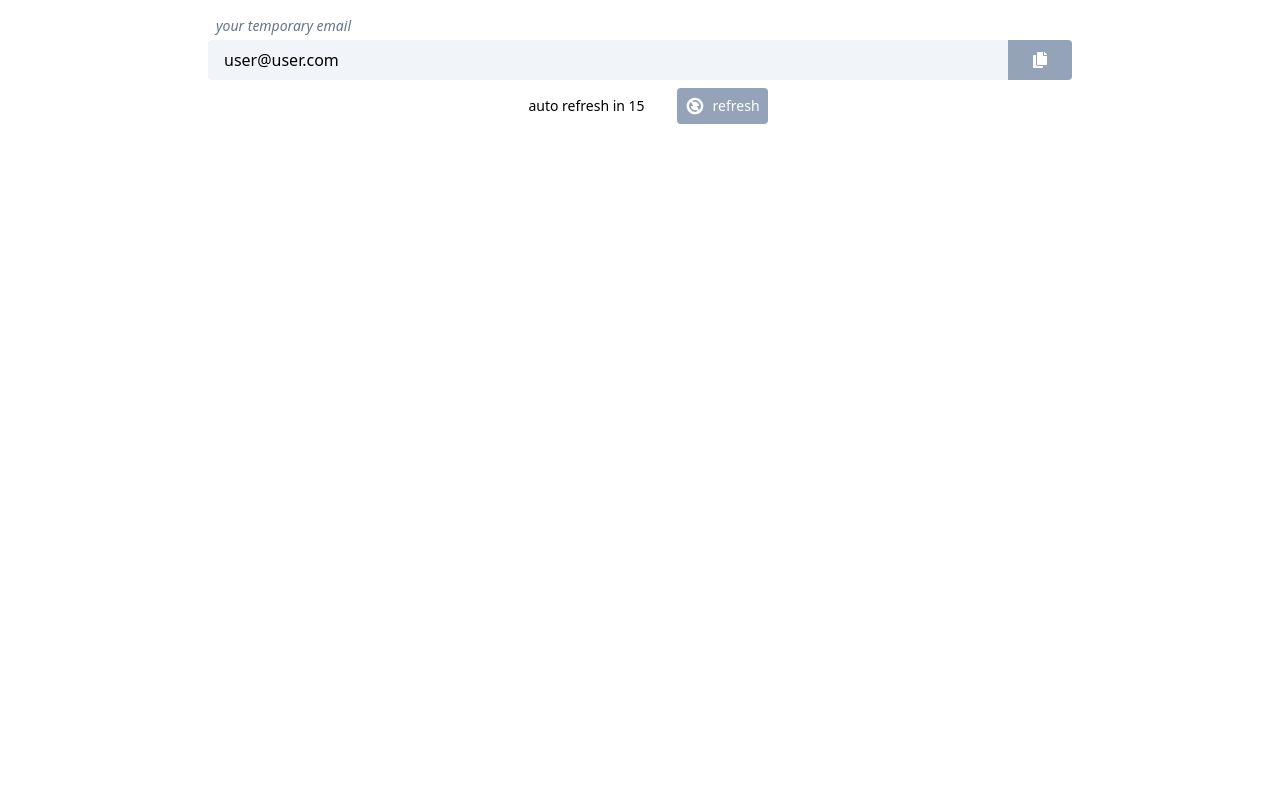
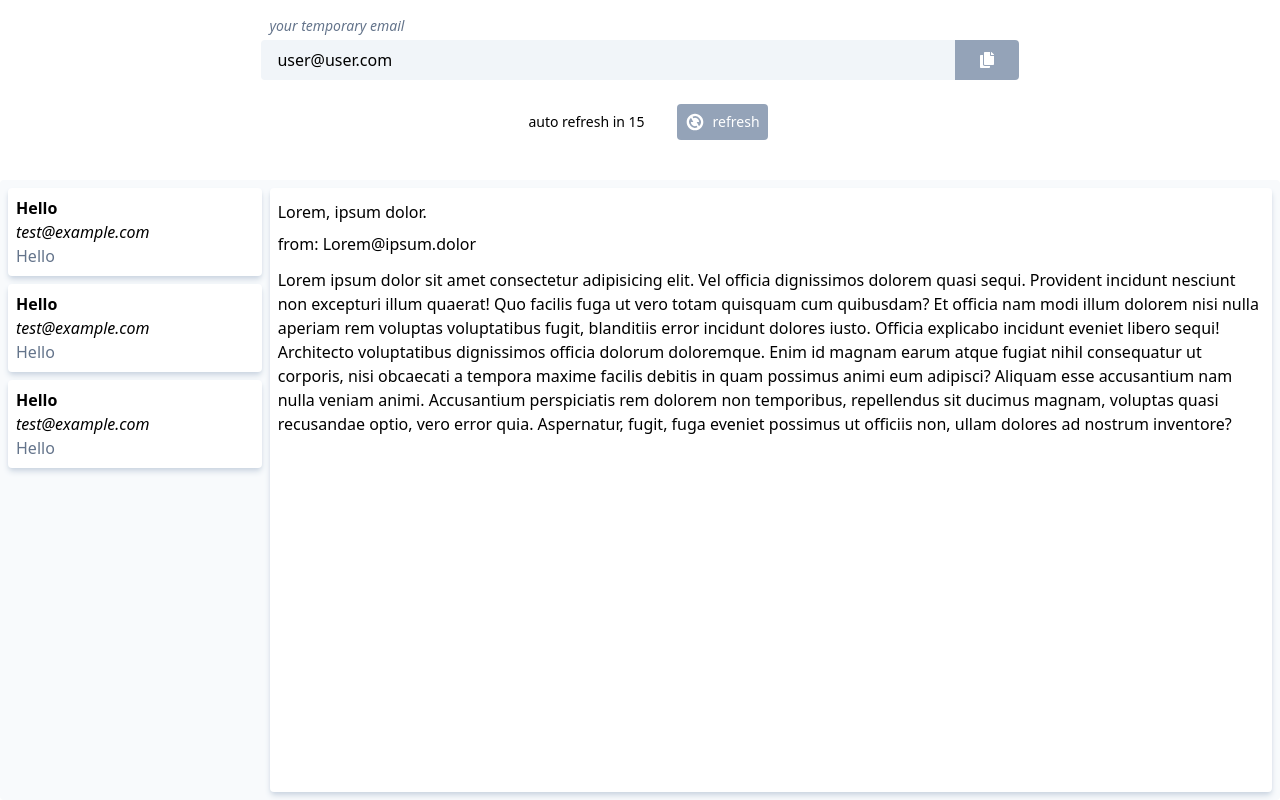
Before and after one commit to mateussousaa/DropMailChallenge, a React (Vite) app: page / in a window 1280 px wide. Built offline with nearby package versions, Linux system fonts and the light colour scheme.

Commit message:
feat: created the inbox component with static data

```diff
--- a/src/components/Header.tsx
+++ b/src/components/Header/index.tsx
@@ -25,7 +25,7 @@ function Header({ emailValue, refreshTime }: HeaderProps) {
             <FaCopy />
           </button>
         </div>
-        <div className="flex flex-wrap items-center justify-center mx-auto">
+        <div className="flex flex-wrap items-center justify-center mx-auto p-4">
           <p className="mx-auto p-4 text-sm font-light">
             auto refresh in
             {' '}
--- /dev/null
+++ b/src/components/Inbox/MailContent/index.tsx
@@ -0,0 +1,17 @@
+import { MailProps } from '../interfaces';
+
+function MailContent({ headerSubject, fromAddr, text }: MailProps) {
+  return (
+    <div className="p-2 flex flex-col flew-wrap break-words">
+      <h1 className="py-1 break-words text-black font">{headerSubject}</h1>
+      <p className="py-1 break-words">
+        from:
+        {' '}
+        <span>{fromAddr}</span>
+      </p>
+      <p className="text-black py-2 break-words">{text}</p>
+    </div>
+  );
+}
+
+export default MailContent;
--- /dev/null
+++ b/src/components/Inbox/MailHeader/index.tsx
@@ -0,0 +1,17 @@
+interface MailProps {
+  headerSubject: string,
+  fromAddr: string,
+  text: string,
+}
+
+function MailHeader({ headerSubject, fromAddr, text }: MailProps) {
+  return (
+    <div className="w-full bg-white rounded p-2 truncate shadow-md shadow-slate-300">
+      <h3 className="font-semibold">{headerSubject}</h3>
+      <span className="italic">{fromAddr}</span>
+      <p className="text-slate-500">{text}</p>
+    </div>
+  );
+}
+
+export default MailHeader;
--- /dev/null
+++ b/src/components/Inbox/index.tsx
@@ -0,0 +1,49 @@
+import { useState } from 'react';
+import { Mail, MailProps } from './interfaces';
+import MailHeader from './MailHeader';
+import MailContent from './MailContent';
+
+interface InboxProps {
+  mails: Mail[],
+}
+
+function Inbox({ mails }: InboxProps) {
+  const [selectedMail, setSelectedMail] = useState<MailProps>({
+    fromAddr: 'Lorem@ipsum.dolor',
+    headerSubject: 'Lorem, ipsum dolor.',
+    text: `Lorem ipsum dolor sit amet consectetur adipisicing elit. Vel officia dignissimos dolorem quasi sequi. Provident incidunt nesciunt non excepturi illum quaerat! Quo facilis fuga ut vero totam quisquam cum quibusdam?
+    Et officia nam modi illum dolorem nisi nulla aperiam rem voluptas voluptatibus fugit, blanditiis error incidunt dolores iusto. Officia explicabo incidunt eveniet libero sequi! Architecto voluptatibus dignissimos officia dolorum doloremque.
+    Enim id magnam earum atque fugiat nihil consequatur ut corporis, nisi obcaecati a tempora maxime facilis debitis in quam possimus animi eum adipisci? Aliquam esse accusantium nam nulla veniam animi.
+    Accusantium perspiciatis rem dolorem non temporibus, repellendus sit ducimus magnam, voluptas quasi recusandae optio, vero error quia. Aspernatur, fugit, fuga eveniet possimus ut officiis non, ullam dolores ad nostrum inventore?`,
+  });
+  return (
+    <div className="w-full bg-slate-50 lg:max-w-7xl flex-1 mx-auto flex p-2 gap-2 rounded">
+      <div className="w-36 sm:w-80 flex flex-col gap-2">
+        {
+        mails.map((mail) => (
+          <MailHeader
+            key={mail.downloadUrl}
+            headerSubject={mail.headerSubject}
+            fromAddr={mail.fromAddr}
+            text={mail.text}
+          />
+        ))
+      }
+      </div>
+      <div className="w-full bg-white rounded shadow-md shadow-slate-300">
+        {
+        selectedMail && (
+        <MailContent
+          headerSubject={selectedMail.headerSubject}
+          fromAddr={selectedMail.fromAddr}
+          text={selectedMail.text}
+        />
+        )
+      }
+      </div>
+    </div>
+
+  );
+}
+
+export default Inbox;
--- /dev/null
+++ b/src/components/Inbox/interfaces/index.tsx
@@ -0,0 +1,15 @@
+export interface Mail {
+  toAddr: string,
+  text: string,
+  rawSize: number,
+  html: null,
+  headerSubject: string,
+  fromAddr: string,
+  downloadUrl: string,
+}
+
+export interface MailProps {
+  headerSubject: string,
+  fromAddr: string,
+  text: string,
+}
--- a/src/pages/Home.tsx
+++ b/src/pages/Home.tsx
@@ -1,9 +1,19 @@
-import Header from '../components/Header.tsx';
+import { useState } from 'react';
+import Header from '../components/Header';
+import Inbox from '../components/Inbox';
+import { mails } from './mockedMails';
+
+interface UserInfo {
+  email: string,
+  id: string,
+}
 
 function Home() {
+  const [userInfo, setUserInfo] = useState<UserInfo>();
   return (
-    <div>
+    <div className="h-screen flex flex-col">
       <Header emailValue="user@user.com" refreshTime={15} />
+      <Inbox mails={mails} />
     </div>
   );
 }
--- /dev/null
+++ b/src/pages/mockedMails.ts
@@ -0,0 +1,28 @@
+export const mails = [
+  {
+    toAddr: 'example@10mail.org',
+    text: 'Hello\r\n',
+    rawSize: 812,
+    html: null,
+    headerSubject: 'Hello',
+    fromAddr: 'test@example.com',
+    downloadUrl: 'https://dropmail.me/download/mail/gql:1:9c3316a6-69d2-42fd-a2e2-3f3fd72f494a/vb18co6tn6b4pv10hgr7lhaljcnrhvk5',
+  }, {
+    toAddr: 'example@10mail.org',
+    text: 'Hello\r\n',
+    rawSize: 812,
+    html: null,
+    headerSubject: 'Hello',
+    fromAddr: 'test@example.com',
+    downloadUrl: 'https://dropmail.me/download/mail/gql:1:9c3316a6-69d2-42fd-a2e2-3f3fd72f494a/vb18co6tn6b4pv10hgr7lhaljcnrhvk5a',
+  },
+  {
+    toAddr: 'example@10mail.org',
+    text: 'Hello\r\n',
+    rawSize: 812,
+    html: null,
+    headerSubject: 'Hello',
+    fromAddr: 'test@example.com',
+    downloadUrl: 'https://dropmail.me/download/mail/gql:1:9c3316a6-69d2-42fd-a2e2-3f3fd72f494a/vb18co6tn6b4pv10hgr7lhaljcnrhvk51',
+  },
+];
```
Also changed, not shown: .eslintrc.cjs.
